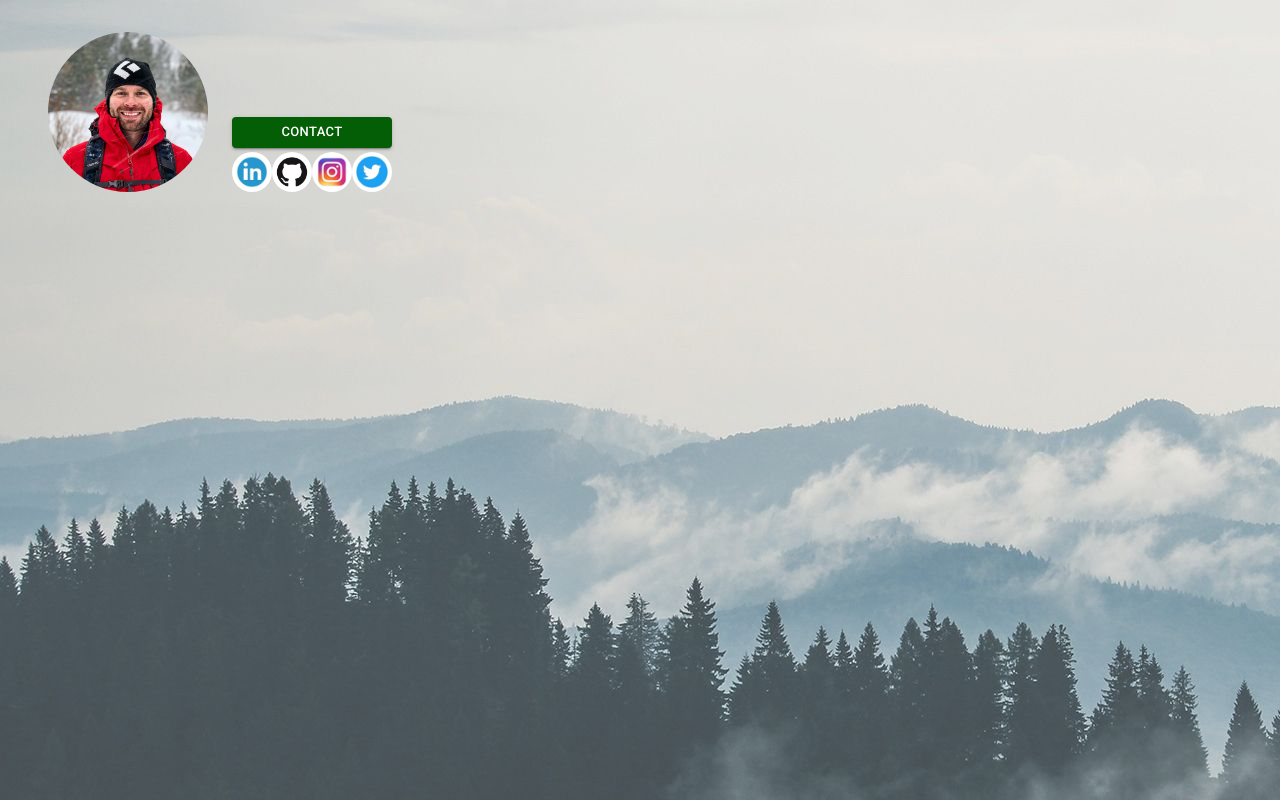
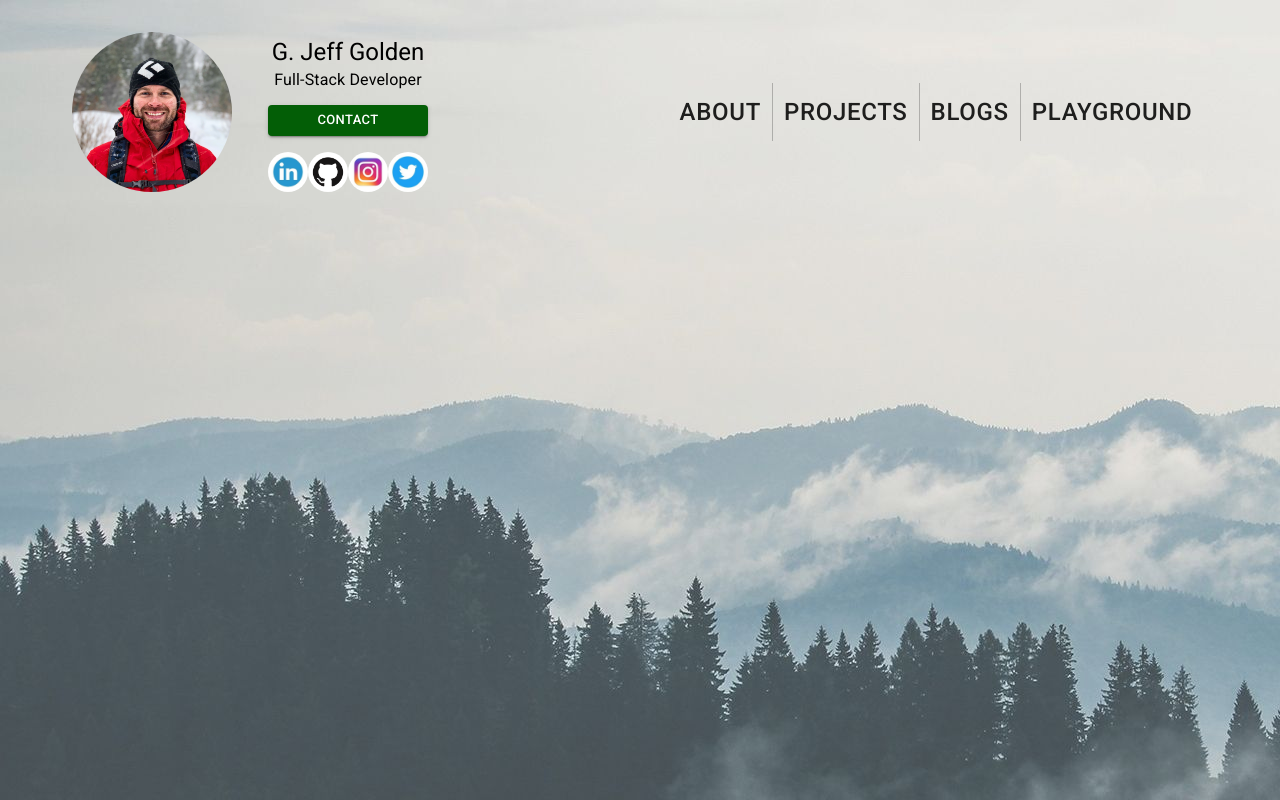
Before and after one commit to gjeffgolden/personal-website, a React (Create React App) app: page / in a window 1280 px wide. Shown: the top 800 px of the page. Built offline with nearby package versions, Linux system fonts and the light colour scheme.

Commit message:
Header finished.

```diff
--- a/src/App.js
+++ b/src/App.js
@@ -1,6 +1,6 @@
 import './App.css';
 import React from 'react'
-import Header from './Header';
+import Header from './pages/Header';
 
 function App() {
 
--- a/src/Header.js
+++ /dev/null
@@ -1,19 +0,0 @@
-import React from 'react'
-import { Container, Avatar, Button } from '@material-ui/core'
-import Background from './assets/personal-site-hero.jpg';
-import Headshot from './assets/golden-headshot.JPG'
-import SocialMediaIcons from './components/SocialMediaIcons'
-
-export default function Header() {
-    return (
-        <Container maxWidth="xl" style={{height: '62.5rem', backgroundImage: `url(${Background})`}}>
-            <Container maxWidth="m" style={{paddingTop: '2rem', display: 'flex', flexFlow: 'row', alignItems: 'flex-end'}}>
-                <Avatar alt="Jeff Golden" src={Headshot} style={{height: '10rem', width: '10rem'}} />
-                <Container maxWidth="sm" style={{display: 'flex', flexFlow: 'column', margin: '0'}}>
-                    <Button href="mailto:codebygolden@gmail.com" size='small' variant='contained' style={{width: '10rem', marginBottom: '0.25rem', backgroundColor: '#035e06', color: 'white'}}>Contact</Button>
-                    <SocialMediaIcons />
-                </Container>
-            </Container>
-        </Container>
-    )
-}
--- /dev/null
+++ b/src/components/NavLinks.js
@@ -0,0 +1,15 @@
+import React from 'react'
+import { Container, Button, ButtonGroup } from '@material-ui/core'
+
+export default function NavLinks() {
+    return (
+        <Container maxWidth='sm' style={{display: 'flex', alignItems: 'center', justifyContent: 'center', margin: '0'}}>
+            <ButtonGroup variant="text" size='large'>
+                <Button style={{fontSize: '1.5rem'}}>About</Button>
+                <Button style={{fontSize: '1.5rem'}}>Projects</Button>
+                <Button style={{fontSize: '1.5rem'}}>Blogs</Button>
+                <Button style={{fontSize: '1.5rem'}}>Playground</Button>
+            </ButtonGroup>
+        </Container>
+    )
+}
--- a/src/components/SocialMediaIcons.js
+++ b/src/components/SocialMediaIcons.js
@@ -7,7 +7,7 @@ import Twitter from '../assets/icons/twitter-icon.jpg'
 
 export default function SocialMediaIcons() {
     return (
-        <Container maxWidth="sm" disableGutters={true} style={{display: 'flex', flexFlow: 'row'}}>
+        <Container maxWidth="sm" disableGutters={true} style={{display: 'flex', flexFlow: 'row', justifyContent: 'center'}}>
             <Link href="https://www.linkedin.com/in/gjeffgolden/" target="_blank">
                 <Avatar alt="LinkedIn Icon" src={LinkedIn}/>
             </Link>
--- /dev/null
+++ b/src/pages/Header.js
@@ -0,0 +1,27 @@
+import React from 'react'
+import { Container, Avatar, Button, Typography } from '@material-ui/core'
+import Background from '../assets/personal-site-hero.jpg';
+import Headshot from '../assets/golden-headshot.JPG'
+import SocialMediaIcons from '../components/SocialMediaIcons'
+import NavLinks from '../components/NavLinks'
+
+export default function Header() {
+    return (
+        <Container maxWidth="xl" style={{height: '62.5rem', backgroundImage: `url(${Background})`}}>
+            <Container maxWidth='xl' style={{display: 'flex', flexFlow: 'row', justifyContent: 'space-between', alignItems: 'center', paddingTop: '2rem'}}>
+                <Container maxWidth="m" style={{display: 'flex', flexFlow: 'row', alignItems: 'flex-end'}}>
+                    <Avatar alt="Jeff Golden" src={Headshot} style={{height: '10rem', width: '10rem'}} />
+                    <Container maxWidth="xs" style={{display: 'flex', flexFlow: 'column', margin: '0', width: '14.5rem', alignItems: 'center'}}>
+                        <Typography variant="h5">G. Jeff Golden</Typography>
+                        <Typography variant="body1" gutterBottom="true">Full-Stack Developer</Typography>
+                        <Button href="mailto:codebygolden@gmail.com" size='small' variant='contained' style={{width: '10rem', marginBottom: '1rem', marginTop: '0.5rem', backgroundColor: '#035e06', color: 'white'}}>
+                            Contact
+                        </Button>
+                        <SocialMediaIcons />
+                    </Container>
+                </Container>
+                <NavLinks />
+            </Container>
+        </Container>
+    )
+}
```
